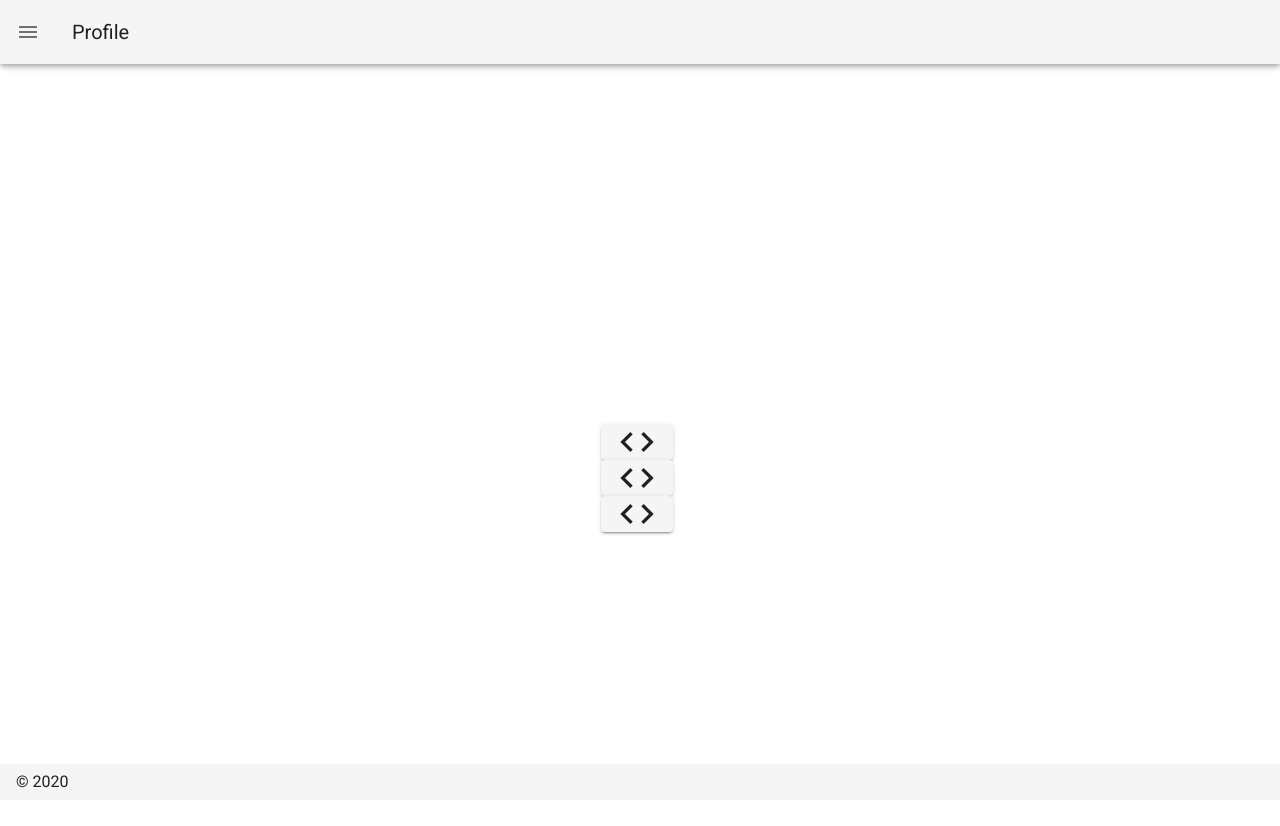
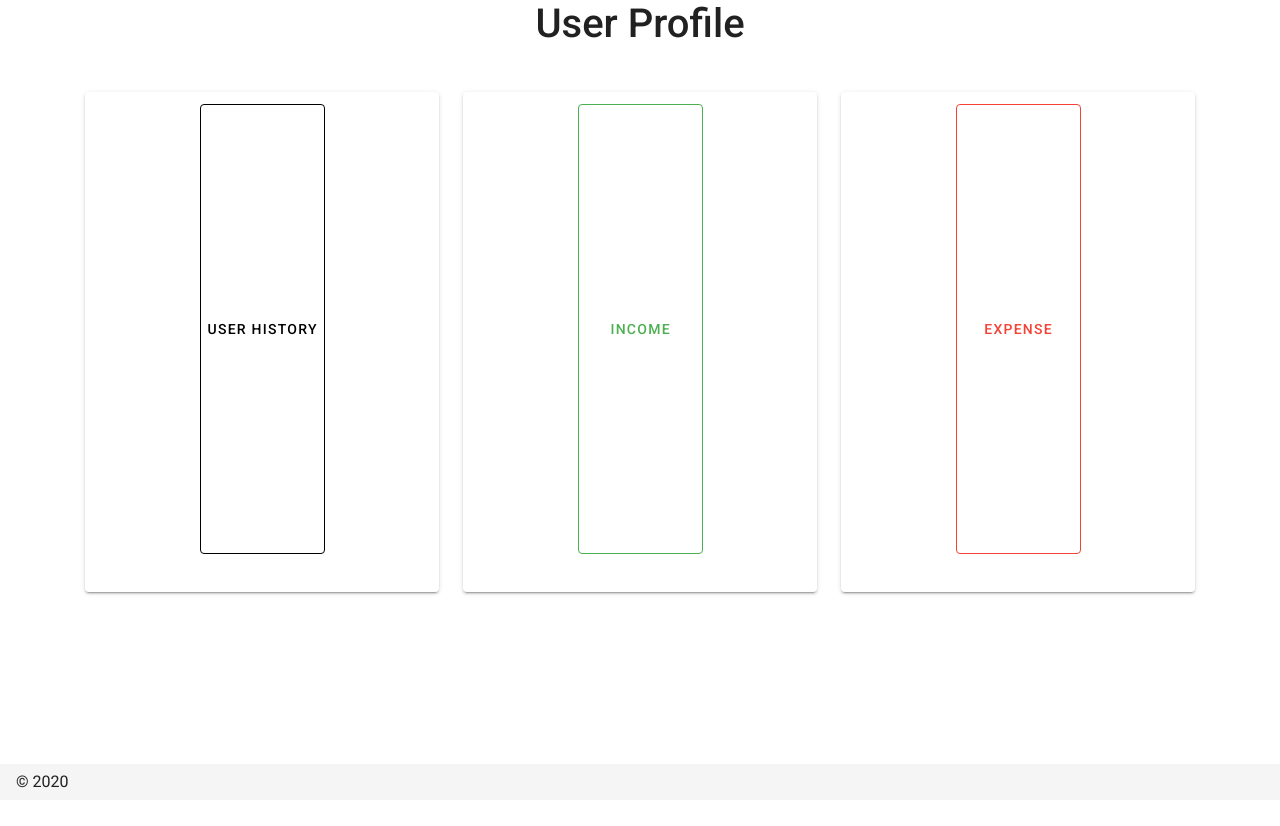
Before and after one commit to narula2000/LedgerOOCProjectWebApp, a Vue app in the folder frontend/: page /profile in a window 1280 px wide. Shown: the top 826 px of the page. Built offline with nearby package versions, Linux system fonts and the light colour scheme.

Commit message:
visuals done

```diff
--- a/frontend/src/views/History.vue
+++ b/frontend/src/views/History.vue
@@ -7,7 +7,7 @@
       <v-spacer ></v-spacer>
 
 
-      <v-toolbar-title class="text-center">User Profile</v-toolbar-title>
+      <v-toolbar-title class="text-center">User History</v-toolbar-title>
 
       <v-spacer></v-spacer>
 
--- a/frontend/src/views/Profile.vue
+++ b/frontend/src/views/Profile.vue
@@ -1,45 +1,71 @@
 
 <template>
   <v-app id="inspire" class="theme--light">
-    <v-app-bar
-      app
+
+
+   <v-container grid-list-xl>
+     <v-row
+      align="center"
+      justify="center"
     >
-      <v-app-bar-nav-icon @click.stop="drawer = !drawer"></v-app-bar-nav-icon>
-      <v-toolbar-title>Profile</v-toolbar-title>
-    </v-app-bar>
-
-    <v-main>
-      <v-container
-        class="fill-height"
-        fluid
-      >
-        <v-row
+    <h1 center> User Profile </h1>
+    </v-row>
+    <br>
+    <br>
+<v-layout >
+    <v-flex xs12 md4>
+      <v-card color="white" height=500>
+           <v-row
+          align="center"
+          justify="center"
+        ><v-col
           align="center"
           justify="center"
         >
-          <v-col class="shrink">
-            <v-tooltip right>
-              <template v-slot:activator="{  }">
-                <v-btn to="/history">
-                  <v-icon  x-large>mdi-code-tags</v-icon>
-                </v-btn>
-                <v-btn to="/income">
-                  <v-icon  x-large>mdi-code-tags</v-icon>
-                </v-btn>
-                <v-btn to="/expense">
-                  <v-icon  x-large>mdi-code-tags</v-icon>
-                </v-btn>
-              </template>
-              <span>Source</span>
-            </v-tooltip>
-          </v-col>
+        <v-btn width="125" height="450" to="/history" color="black" dark outlined>User History </v-btn>
+        <br>
+        </v-col>
         </v-row>
-      </v-container>
-    </v-main>
+      </v-card>
+    </v-flex>
+
+    <v-flex xs12 md4>
+      <v-card height=500>
+           <v-row
+          align="center"
+          justify="center"
+        ><v-col
+          align="center"
+          justify="center"
+        >
+        <v-btn width="125" height="450" to="/income" color="success" dark outlined>Income </v-btn>
+        <br>
+        </v-col>
+        </v-row>
+      </v-card>
+    </v-flex>
+
+    <v-flex xs12 md4>
+      <v-card height=500>
+           <v-row
+          align="center"
+          justify="center"
+        ><v-col
+          align="center"
+          justify="center"
+        >
+        <v-btn width="125" height="450" to="/expense"  color="red" dark outlined>Expense </v-btn>
+        <br>
+        </v-col>
+        </v-row>
+      </v-card>
+    </v-flex>
 
     <v-footer app>
       <span>&copy; {{ new Date().getFullYear() }}</span>
     </v-footer>
+</v-layout>
+   </v-container>
   </v-app>
 </template>
 
@@ -48,8 +74,7 @@
     data () {
       return {
         tabs: null,
-        text: 'Lorem ipsum dolor sit amet, consectetur adipiscing elit, sed do eiusmod tempor incididunt ut labore et dolore magna aliqua. Ut enim ad minim veniam, quis nostrud exercitation ullamco laboris nisi ut aliquip ex ea commodo consequat.',
-      }
+        }
     },
   }
 </script>
```
